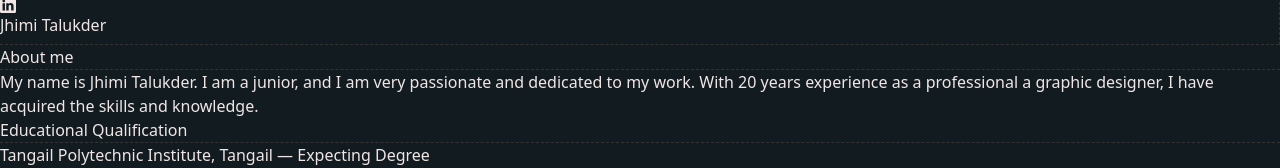
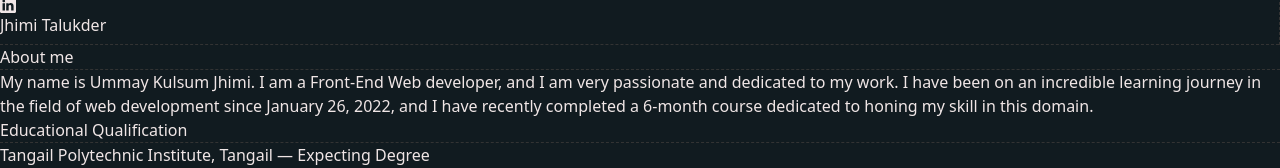
Before and after one commit to jhimi01/jhimitalukder, a React (Vite) app: page /about in a window 1280 px wide. Shown: the part 738-906 px from the top of the page. Built offline with nearby package versions, Linux system fonts and the light colour scheme.

Commit message:
modify name

```diff
--- a/src/pages/About/About.jsx
+++ b/src/pages/About/About.jsx
@@ -20,12 +20,6 @@ const About = () => {
         style={{ borderRight: "1px dashed #333" }}
       >
 
-        {/* <img
-          className="w-[70px] mb-5 rounded-full h-[70px] object-cover"
-          src="https://i.ibb.co/XC8YjLn/download.jpg"
-          alt=""
-        /> */}
-        {/* <img className="rounded-full h-20 md:mx-3 w-20 mx-auto object-cover hidden md:block" src="https://i.ibb.co/XFc53X0/Untitled-design-9.png" alt="mypicture" /> */}
         <h3 className="text-2xl font-bold mb-3">UMMAY KULSUM JHIMI</h3>
         <h5 className="text-xl mb-3 text-gray-400">Joniour developer</h5>
         <div className="text-start mt-3">
@@ -84,10 +78,10 @@ const About = () => {
           </h3>
 
           <p>
-            My name is <span className="text-indigo-400">Jhimi Talukder</span>. I am a junior, and I am very
-            passionate and dedicated to my work. With 20 years experience as a
-            professional a graphic designer, I have acquired the skills and
-            knowledge.
+            My name is <span className="text-indigo-400">Ummay Kulsum Jhimi</span>. I am a Front-End Web developer, and I am very
+            passionate and dedicated to my work. I have been on an
+incredible learning journey in the field of web development since January 26, 2022, and I have
+recently completed a 6-month course dedicated to honing my skill in this domain.
           </p>
         </div>
         <div >
--- a/src/pages/Skill/Skill.jsx
+++ b/src/pages/Skill/Skill.jsx
@@ -77,7 +77,7 @@ const Skill = () => {
      data-aos-offset="100"
      data-aos-easing="ease-in-sine"
      data-aos-duration="900">
-                    <h3 className="text-lg font-thin">Introducing Jhimi Talukder, a skilled and ambitious developer with expertise in HTML (90%), CSS (90%), and JavaScript (80%). Passionate about creating visually stunning and user-friendly web experiences, I am dedicated to crafting clean and efficient code. While their proficiency in Node.js (20%) and Express.js (20%) is still growing, their enthusiasm and eagerness to learn are unmatched. Continuously staying up-to-date with industry trends, I thrives in collaborative environments, seeking to contribute to dynamic development projects. With a strong foundation in core web technologies, I am well-equipped to tackle challenges and bring innovative ideas to life, creating remarkable digital experiences.
+                    <h3 className="text-lg font-thin">Introducing Ummay Kulsum Jhimi, a skilled and ambitious developer with expertise in HTML (90%), CSS (90%), and JavaScript (80%). Passionate about creating visually stunning and user-friendly web experiences, I am dedicated to crafting clean and efficient code. While their proficiency in Node.js (20%) and Express.js (20%) is still growing, their enthusiasm and eagerness to learn are unmatched. Continuously staying up-to-date with industry trends, I thrives in collaborative environments, seeking to contribute to dynamic development projects. With a strong foundation in core web technologies, I am well-equipped to tackle challenges and bring innovative ideas to life, creating remarkable digital experiences.
 </h3>
                 </div>
            </div>
```
